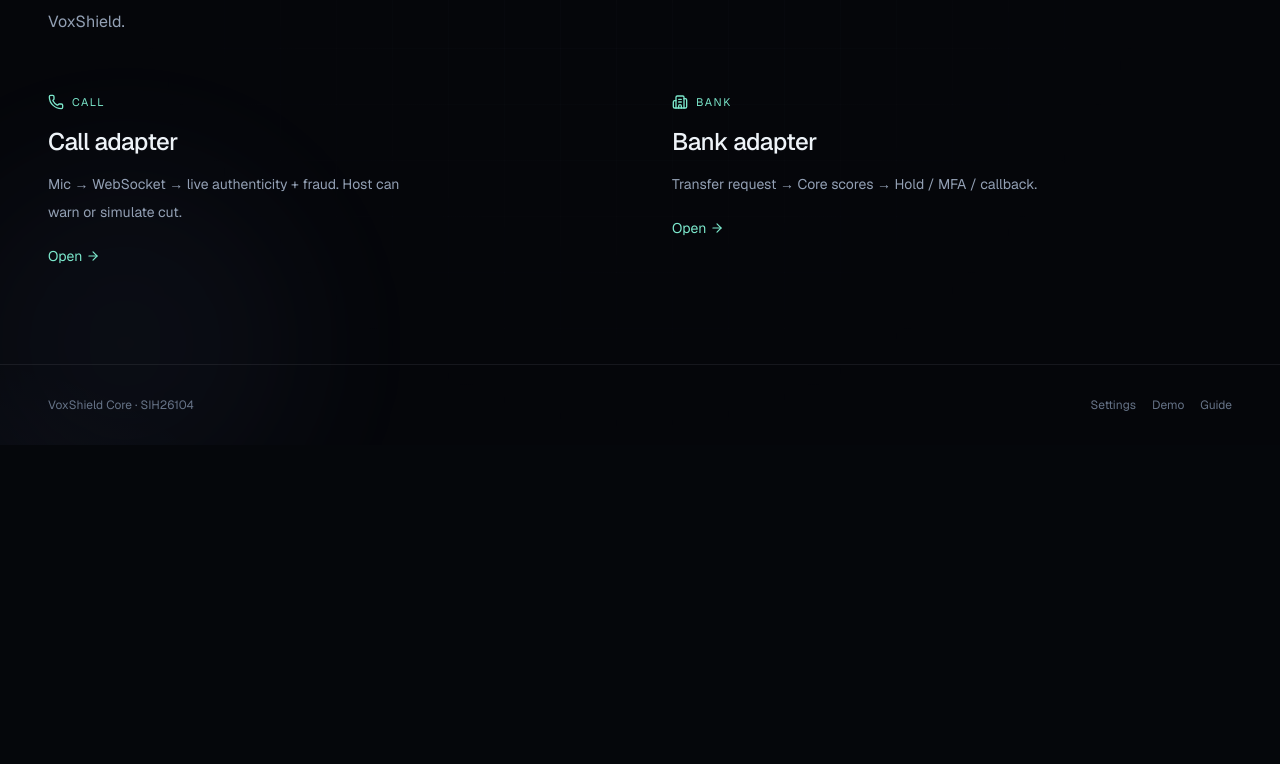
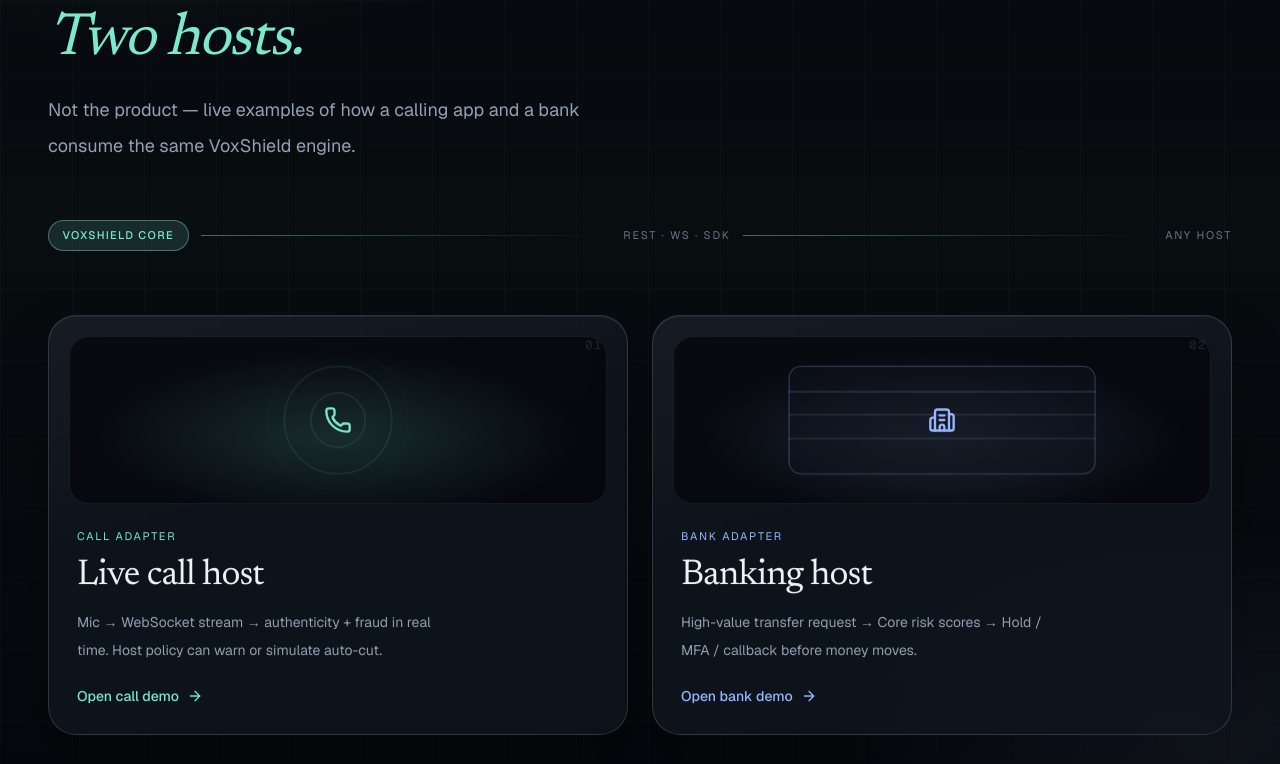
Before and after one commit to Shikha-Upadhyay13/VoxShield, a Next.js app in the folder apps/web/: page / in a window 1280 px wide. Shown: the part 1016-1780 px from the top of the page. Before the commit the page ends 1461 px from the top, so only its background shows below. Built offline with nearby package versions, Linux system fonts and the light colour scheme.

Commit message:
Elevate the Same Core adapters section on the landing.
Give the below-fold stage its own atmosphere, pipeline strip, and interactive host panels.

Co-authored-by: Cursor <cursoragent@cursor.com>

```diff
--- a/apps/web/src/app/globals.css
+++ b/apps/web/src/app/globals.css
@@ -715,12 +715,245 @@ body {
   .phone-body { width: 200px; height: 410px; }
 }
 
+/* —— Same Core / adapters stage —— */
+.adapters-stage {
+  position: relative;
+  overflow: hidden;
+  min-height: 100vh;
+  background:
+    radial-gradient(900px 480px at 12% 0%, var(--page-glow-a), transparent 55%),
+    radial-gradient(700px 420px at 92% 88%, var(--page-glow-b), transparent 50%),
+    var(--bg);
+}
+
+.adapters-glow {
+  pointer-events: none;
+  position: absolute;
+  inset: 0;
+  background:
+    linear-gradient(180deg, transparent, color-mix(in srgb, var(--accent) 4%, transparent) 40%, transparent),
+    linear-gradient(90deg, rgba(232, 237, 244, 0.03) 1px, transparent 1px),
+    linear-gradient(rgba(232, 237, 244, 0.03) 1px, transparent 1px);
+  background-size: auto, 72px 72px, 72px 72px;
+  mask-image: linear-gradient(180deg, transparent, black 12%, black 88%, transparent);
+  opacity: 0.7;
+}
+
+@supports (animation-timeline: view()) {
+  .adapters-intro,
+  .adapters-core-line,
+  .adapter-panel {
+    animation: adapters-rise 0.85s ease both;
+    animation-timeline: view();
+    animation-range: entry 0% cover 38%;
+  }
+}
+
+.adapters-core-pill {
+  display: inline-flex;
+  align-items: center;
+  border: 1px solid color-mix(in srgb, var(--accent) 35%, var(--line));
+  background: var(--accent-dim);
+  color: var(--accent);
+  border-radius: 999px;
+  padding: 0.4rem 0.85rem;
+  font-size: 11px;
+  font-weight: 500;
+  letter-spacing: 0.12em;
+  text-transform: uppercase;
+  white-space: nowrap;
+}
+
+.adapters-core-rule {
+  flex: 1;
+  height: 1px;
+  min-width: 1.5rem;
+  background: linear-gradient(90deg, var(--accent), transparent);
+  opacity: 0.45;
+}
+
+.adapter-panel {
+  position: relative;
+  display: flex;
+  flex-direction: column;
+  min-height: 420px;
+  overflow: hidden;
+  border: 1px solid var(--line-strong);
+  border-radius: 28px;
+  background:
+    linear-gradient(165deg, rgba(255, 255, 255, 0.04), transparent 42%),
+    color-mix(in srgb, var(--bg-card) 88%, transparent);
+  box-shadow:
+    0 1px 0 rgba(255, 255, 255, 0.05) inset,
+    0 28px 70px rgba(0, 0, 0, 0.28);
+  transition:
+    transform 0.45s cubic-bezier(0.22, 1, 0.36, 1),
+    border-color 0.35s ease,
+    box-shadow 0.45s ease;
+}
+
+.adapter-panel:hover {
+  transform: translateY(-6px);
+  border-color: color-mix(in srgb, var(--accent) 40%, var(--line));
+  box-shadow:
+    0 1px 0 rgba(255, 255, 255, 0.06) inset,
+    0 36px 90px rgba(0, 0, 0, 0.38),
+    0 0 0 1px color-mix(in srgb, var(--accent) 12%, transparent);
+}
+
+.adapter-panel--bank:hover {
+  border-color: color-mix(in srgb, var(--accent-2) 40%, var(--line));
+}
+
+.adapter-panel-index {
+  position: absolute;
+  top: 1.25rem;
+  right: 1.5rem;
+  font-family: var(--font-geist-mono), ui-monospace, monospace;
+  font-size: 0.75rem;
+  letter-spacing: 0.14em;
+  color: var(--faint);
+}
+
+.adapter-panel-visual {
+  position: relative;
+  display: grid;
+  place-items: center;
+  height: 168px;
+  margin: 1.25rem 1.25rem 0;
+  border-radius: 20px;
+  overflow: hidden;
+  background: color-mix(in srgb, var(--bg) 70%, transparent);
+  border: 1px solid var(--line);
+}
+
+.adapter-panel--call .adapter-panel-visual {
+  background:
+    radial-gradient(ellipse 70% 80% at 50% 60%, rgba(124, 232, 204, 0.16), transparent 65%),
+    color-mix(in srgb, var(--bg) 70%, transparent);
+}
+
+.adapter-panel--bank .adapter-panel-visual {
+  background:
+    radial-gradient(ellipse 70% 80% at 50% 60%, rgba(155, 183, 255, 0.16), transparent 65%),
+    color-mix(in srgb, var(--bg) 70%, transparent);
+}
+
+[data-theme="light"] .adapter-panel--call .adapter-panel-visual {
+  background:
+    radial-gradient(ellipse 70% 80% at 50% 60%, rgba(15, 122, 98, 0.12), transparent 65%),
+    var(--bg-hover);
+}
+
+[data-theme="light"] .adapter-panel--bank .adapter-panel-visual {
+  background:
+    radial-gradient(ellipse 70% 80% at 50% 60%, rgba(59, 92, 204, 0.12), transparent 65%),
+    var(--bg-hover);
+}
+
+.adapter-panel-icon {
+  position: relative;
+  z-index: 2;
+  color: var(--accent);
+}
+
+.adapter-panel--bank .adapter-panel-icon {
+  color: var(--accent-2);
+}
+
+.adapter-wave {
+  position: absolute;
+  left: 50%;
+  top: 50%;
+  width: 72px;
+  height: 72px;
+  border: 1px solid color-mix(in srgb, var(--accent) 45%, transparent);
+  border-radius: 999px;
+  transform: translate(-50%, -50%);
+  animation: adapter-ripple 2.8s ease-out infinite;
+}
+
+.adapter-wave--2 { animation-delay: 0.9s; }
+.adapter-wave--3 { animation-delay: 1.8s; }
+
+.adapter-ledger {
+  position: absolute;
+  inset: 18% 22%;
+  border-radius: 12px;
+  border: 1px solid color-mix(in srgb, var(--accent-2) 35%, transparent);
+  background:
+    linear-gradient(180deg, transparent 22%, color-mix(in srgb, var(--accent-2) 18%, transparent) 22% 24%, transparent 24%),
+    linear-gradient(180deg, transparent 44%, color-mix(in srgb, var(--accent-2) 14%, transparent) 44% 46%, transparent 46%),
+    linear-gradient(180deg, transparent 66%, color-mix(in srgb, var(--accent-2) 14%, transparent) 66% 68%, transparent 68%),
+    color-mix(in srgb, var(--bg-card) 50%, transparent);
+  animation: adapter-ledger-pulse 3.5s ease-in-out infinite;
+}
+
+.adapter-panel-body {
+  display: flex;
+  flex: 1;
+  flex-direction: column;
+  padding: 1.5rem 1.75rem 1.75rem;
+}
+
+.adapter-panel-cta {
+  margin-top: auto;
+}
+
+@keyframes adapters-rise {
+  from {
+    opacity: 0;
+    transform: translateY(28px);
+  }
+  to {
+    opacity: 1;
+    transform: translateY(0);
+  }
+}
+
+@keyframes adapter-ripple {
+  0% {
+    opacity: 0.7;
+    transform: translate(-50%, -50%) scale(0.55);
+  }
+  100% {
+    opacity: 0;
+    transform: translate(-50%, -50%) scale(2.1);
+  }
+}
+
+@keyframes adapter-ledger-pulse {
+  0%, 100% { opacity: 0.55; transform: scale(1); }
+  50% { opacity: 1; transform: scale(1.03); }
+}
+
+@media (max-width: 640px) {
+  .adapters-core-line {
+    flex-wrap: wrap;
+  }
+  .adapters-core-rule {
+    display: none;
+  }
+  .adapter-panel {
+    min-height: 360px;
+  }
+}
+
 @media (prefers-reduced-motion: reduce) {
   .phone-orbit,
   .phone-body,
   .phone-avatar-ring,
-  .phone-score-fill {
+  .phone-score-fill,
+  .adapters-intro,
+  .adapters-core-line,
+  .adapter-panel,
+  .adapter-wave,
+  .adapter-ledger {
     animation: none;
+  }
+
+  .adapter-panel:hover {
+    transform: none;
   }
 }
 
--- a/apps/web/src/app/page.tsx
+++ b/apps/web/src/app/page.tsx
@@ -77,43 +77,77 @@ export default function HomePage() {
       </div>
 
       {/* Viewport 2 — Same Core (scroll to see) */}
-      <main className="relative z-10 border-t border-[var(--line)] bg-[var(--bg)]/40">
-        <section
-          id="adapters"
-          className="mx-auto max-w-7xl scroll-mt-8 px-6 py-20 sm:px-10 sm:py-24 lg:px-12"
-        >
-          <p className="text-[11px] uppercase tracking-[0.16em] text-[var(--faint)]">Demo adapters</p>
-          <h2 className="font-serif mt-3 text-4xl tracking-tight sm:text-5xl">Same Core. Two hosts.</h2>
-          <p className="mt-4 max-w-xl text-base leading-8 text-[var(--muted)]">
-            Not the product — examples of how a calling app and a bank consume VoxShield.
+      <main className="relative z-10 border-t border-[var(--line)]">
+        <section id="adapters" className="adapters-stage scroll-mt-0">
+          <div className="adapters-glow" aria-hidden />
+          <div className="mx-auto max-w-7xl px-6 py-20 sm:px-10 sm:py-28 lg:px-12 lg:py-32">
+            <div className="adapters-intro max-w-3xl">
+              <p className="text-[11px] uppercase tracking-[0.2em] text-[var(--accent)]">Demo adapters</p>
+              <h2 className="font-serif mt-4 text-4xl leading-[1.05] tracking-tight sm:text-5xl lg:text-6xl">
+                Same Core.
+                <span className="block italic text-[var(--accent)]">Two hosts.</span>
+              </h2>
+              <p className="mt-5 max-w-xl text-base leading-8 text-[var(--muted)] sm:text-lg sm:leading-9">
+                Not the product — live examples of how a calling app and a bank consume the same
+                VoxShield engine.
               </p>
-          <div className="mt-14 grid gap-12 sm:grid-cols-2 sm:gap-16">
-            <Link href="/monitor" className="group block">
+            </div>
+
+            <div className="adapters-core-line mt-12 flex items-center gap-3 sm:mt-14" aria-hidden>
+              <span className="adapters-core-pill">VoxShield Core</span>
+              <span className="adapters-core-rule" />
+              <span className="text-[11px] uppercase tracking-[0.16em] text-[var(--faint)]">REST · WS · SDK</span>
+              <span className="adapters-core-rule" />
+              <span className="text-[11px] uppercase tracking-[0.16em] text-[var(--faint)]">Any host</span>
+            </div>
+
+            <div className="mt-12 grid gap-5 lg:mt-16 lg:grid-cols-2 lg:gap-6">
+              <Link href="/monitor" className="adapter-panel adapter-panel--call group">
+                <div className="adapter-panel-index">01</div>
+                <div className="adapter-panel-visual" aria-hidden>
+                  <span className="adapter-wave" />
+                  <span className="adapter-wave adapter-wave--2" />
+                  <span className="adapter-wave adapter-wave--3" />
+                  <Phone className="adapter-panel-icon" size={28} />
+                </div>
+                <div className="adapter-panel-body">
                   <div className="flex items-center gap-2 text-[var(--accent)]">
-                <Phone size={16} />
-                <span className="text-[11px] uppercase tracking-[0.14em]">Call</span>
+                    <span className="text-[11px] uppercase tracking-[0.16em]">Call adapter</span>
                   </div>
-              <h3 className="mt-4 text-2xl font-medium tracking-tight">Call adapter</h3>
+                  <h3 className="font-serif mt-3 text-3xl tracking-tight sm:text-4xl">Live call host</h3>
                   <p className="mt-3 max-w-sm text-sm leading-7 text-[var(--muted)]">
-                Mic → WebSocket → live authenticity + fraud. Host can warn or simulate cut.
+                    Mic → WebSocket stream → authenticity + fraud in real time. Host policy can
+                    warn or simulate auto-cut.
                   </p>
-              <span className="mt-5 inline-flex items-center gap-1 text-sm text-[var(--accent)]">
-                Open <ArrowRight size={14} className="transition group-hover:translate-x-0.5" />
+                  <span className="adapter-panel-cta mt-8 inline-flex items-center gap-2 text-sm font-medium text-[var(--accent)]">
+                    Open call demo
+                    <ArrowRight size={16} className="transition duration-300 group-hover:translate-x-1" />
                   </span>
+                </div>
               </Link>
-            <Link href="/adapters/bank" className="group block">
-              <div className="flex items-center gap-2 text-[var(--accent)]">
-                <Building2 size={16} />
-                <span className="text-[11px] uppercase tracking-[0.14em]">Bank</span>
+
+              <Link href="/adapters/bank" className="adapter-panel adapter-panel--bank group">
+                <div className="adapter-panel-index">02</div>
+                <div className="adapter-panel-visual" aria-hidden>
+                  <span className="adapter-ledger" />
+                  <Building2 className="adapter-panel-icon" size={28} />
                 </div>
-              <h3 className="mt-4 text-2xl font-medium tracking-tight">Bank adapter</h3>
+                <div className="adapter-panel-body">
+                  <div className="flex items-center gap-2 text-[var(--accent-2)]">
+                    <span className="text-[11px] uppercase tracking-[0.16em]">Bank adapter</span>
+                  </div>
+                  <h3 className="font-serif mt-3 text-3xl tracking-tight sm:text-4xl">Banking host</h3>
                   <p className="mt-3 max-w-sm text-sm leading-7 text-[var(--muted)]">
-                Transfer request → Core scores → Hold / MFA / callback.
+                    High-value transfer request → Core risk scores → Hold / MFA / callback before
+                    money moves.
                   </p>
-              <span className="mt-5 inline-flex items-center gap-1 text-sm text-[var(--accent)]">
-                Open <ArrowRight size={14} className="transition group-hover:translate-x-0.5" />
+                  <span className="adapter-panel-cta mt-8 inline-flex items-center gap-2 text-sm font-medium text-[var(--accent-2)]">
+                    Open bank demo
+                    <ArrowRight size={16} className="transition duration-300 group-hover:translate-x-1" />
                   </span>
+                </div>
               </Link>
+            </div>
           </div>
         </section>
 
```
Lines whose indentation alone changed are shown as unchanged.
